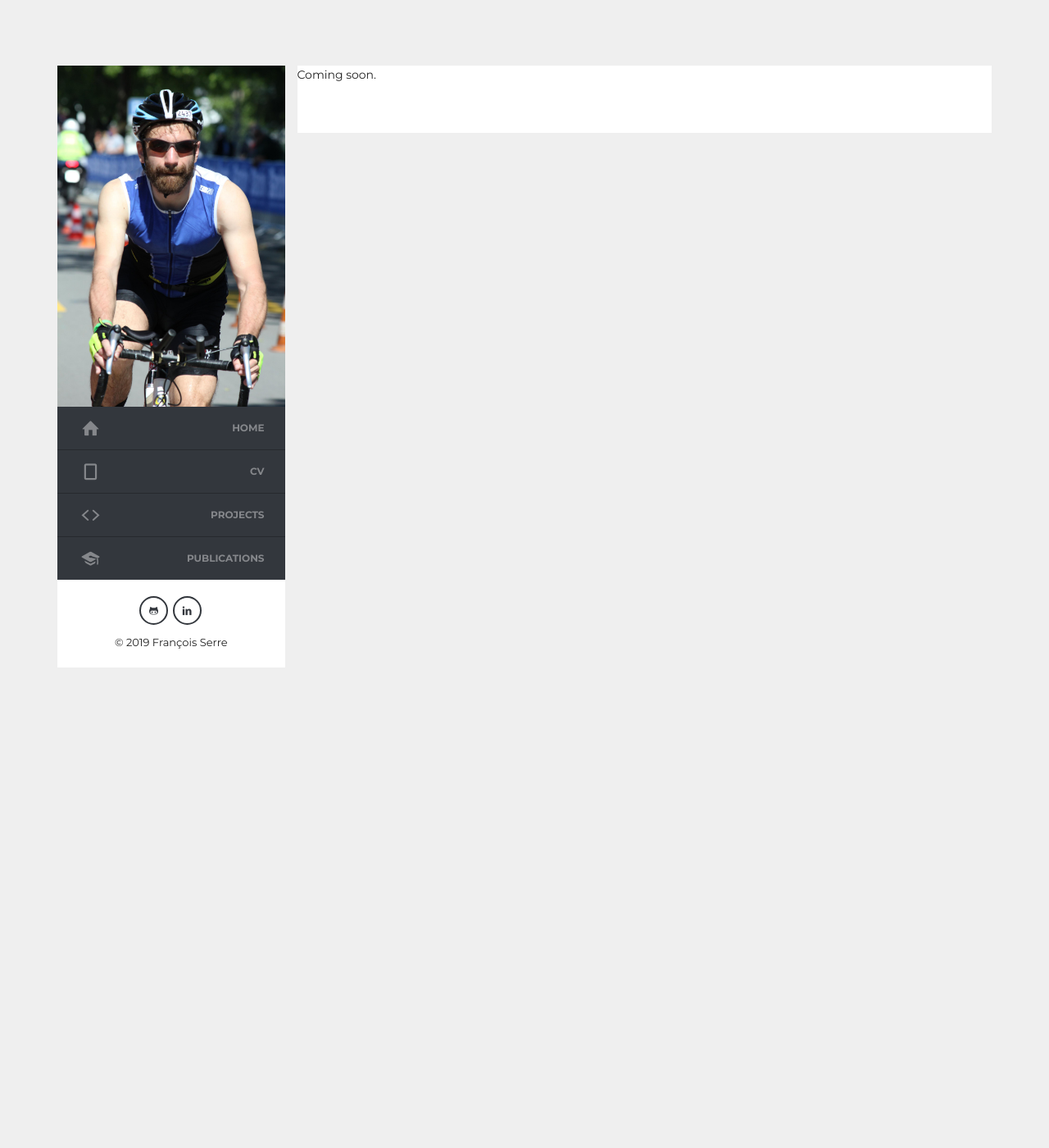
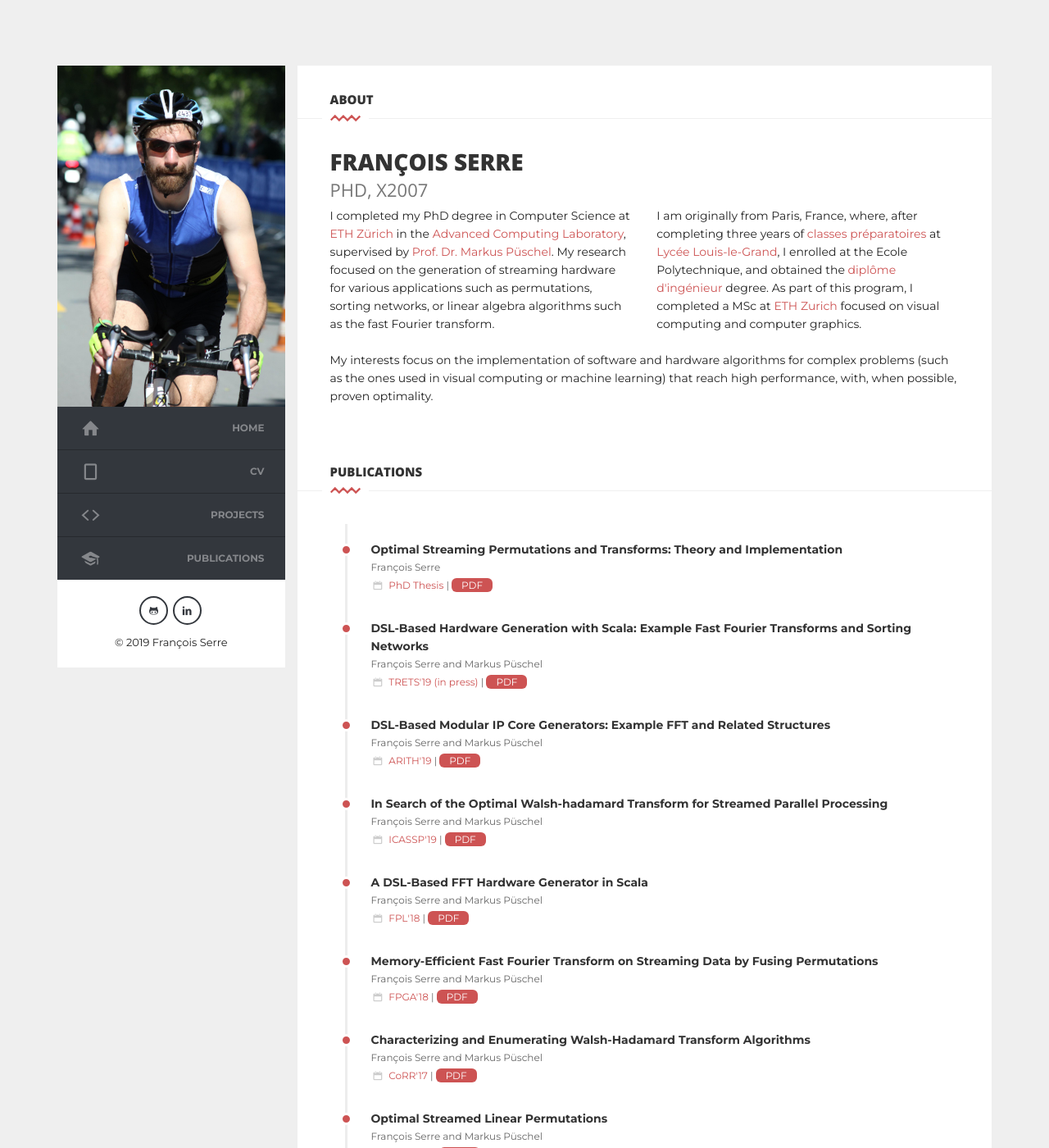
Before and after one commit to fserre/fserre.github.io, a Jekyll site: the page built from index.html, in a window 1280 px wide and 1400 px high. Shown: the whole window at 82% size. Built offline with Jekyll 4.4.1, drawn with Linux system fonts in a browser that asks for light colours; some web fonts are replaced; some of the changed text lies outside the part shown.

Commit message:
Add mainpage

```diff
--- a/index.html
+++ b/index.html
@@ -3,4 +3,87 @@ layout: default
 title: François Serre
 ---
 
-Coming soon.
+<div class="main-title">
+  <h1>About</h1>
+  <div class="divider">
+    <div class="zigzag large clearfix "  data-svg-drawing="yes" >
+      <svg xml:space="preserve" viewBox="0 0 69.172 14.975" width="37" height="28" y="0px" x="0px" xmlns:xlink="http://www.w3.org/1999/xlink" xmlns="http://www.w3.org/2000/svg" version="1.1">
+        <path d="M1.357,12.26 10.807,2.81 20.328,12.332 29.781,2.879 39.223,12.321 48.754,2.79 58.286,12.321 67.815,2.793"  style="stroke-dasharray: 93.9851, 93.9851; stroke-dashoffset: 0;"/>
+      </svg>
+    </div>
+  </div>
+</div>
+
+<div class="content">
+  <div class="block-content ">
+    <div class="profile ">
+      <h1>François Serre</h1>
+      <h3>PhD, X2007</h3>
+    </div>
+
+    <div class="row">
+      <div class="col-md-6">
+        <p>
+          I completed my PhD degree in Computer Science at <a href="https://www.ethz.ch/">ETH Zürich</a>
+          in the <a href="https://acl.inf.ethz.ch/">Advanced Computing Laboratory</a>, supervised by
+          <a href="https://acl.inf.ethz.ch/people/markusp/">Prof. Dr. Markus Püschel</a>.
+          My research focused on the generation of streaming hardware for various applications such as permutations, sorting networks, or linear algebra algorithms such as the fast Fourier transform.
+        </p>
+        <br />
+      </div>
+      <div class="col-md-6">
+        <p>
+          I am originally from Paris, France, where, after completing three years of <a href="https://en.wikipedia.org/wiki/Classe_pr%C3%A9paratoire_aux_grandes_%C3%A9coles">classes préparatoires</a> at <a href="https://en.wikipedia.org/wiki/Lyc%C3%A9e_Louis-le-Grand">Lycée Louis-le-Grand</a>, I enrolled at the Ecole Polytechnique, and obtained the <a href="https://en.wikipedia.org/wiki/%C3%89cole_Polytechnique#The_'Polytechnicien_Engineer'_program">diplôme d'ingénieur</a> degree. As part of this program, I completed a MSc at <a href="https://www.ethz.ch/">ETH Zurich</a> focused on visual computing and computer graphics.
+        </p>
+      </div>
+    </div>
+    <div class="row">
+      <div class="col-md-12">
+      <p>
+        My interests focus on the implementation of software and hardware algorithms for complex problems (such as the ones used in visual computing or machine learning) that reach high performance, with, when possible, proven optimality.
+      </p>
+      </div>
+    </div>
+  </div>
+</div>
+<div class="main-title">
+  <h1>Publications</h1>
+  <div class="divider">
+    <div class="zigzag large clearfix "  data-svg-drawing="yes" >
+      <svg xml:space="preserve" viewBox="0 0 69.172 14.975" width="37" height="28" y="0px" x="0px" xmlns:xlink="http://www.w3.org/1999/xlink" xmlns="http://www.w3.org/2000/svg" version="1.1">
+        <path d="M1.357,12.26 10.807,2.81 20.328,12.332 29.781,2.879 39.223,12.321 48.754,2.79 58.286,12.321 67.815,2.793"  style="stroke-dasharray: 93.9851, 93.9851; stroke-dashoffset: 0;"/>
+      </svg>
+    </div>
+  </div>
+</div>
+
+<div class="content">
+  <div class="block-content ">
+    <div class="timeline education">
+      <div class="row ">
+        <div class="col-md-12">
+          <div class="exp-holder">
+
+            {% for p in site.pages %}
+            {% if p.type == 'publication' %}
+            <div class="exp">
+              <div class="hgroup" >
+                <h4>{{ p.title }}</h4>
+                <h6>{{ p.authors }}</h6>
+                <h6>
+                  <i class="icon-calendar"></i><a href="{{ p.confURL }}">{{ p.conf }}</a>
+                  | <a href="publications/{{ p.pdf }}"><span class="current">PDF</span></a>
+                </h6>
+              </div>
+            </div>
+            {% endif %}
+            {% endfor %}
+
+          </div>
+        </div>
+      </div>
+    </div>
+    <br />
+    <a href="publications/" class="but brd">Read More</a>
+  </div>
+</div>
```
Also changed, not shown: projects/index.md (+11 -0 lines), publications/001_trets2019.md (+1 -1 lines), 1 other file.
